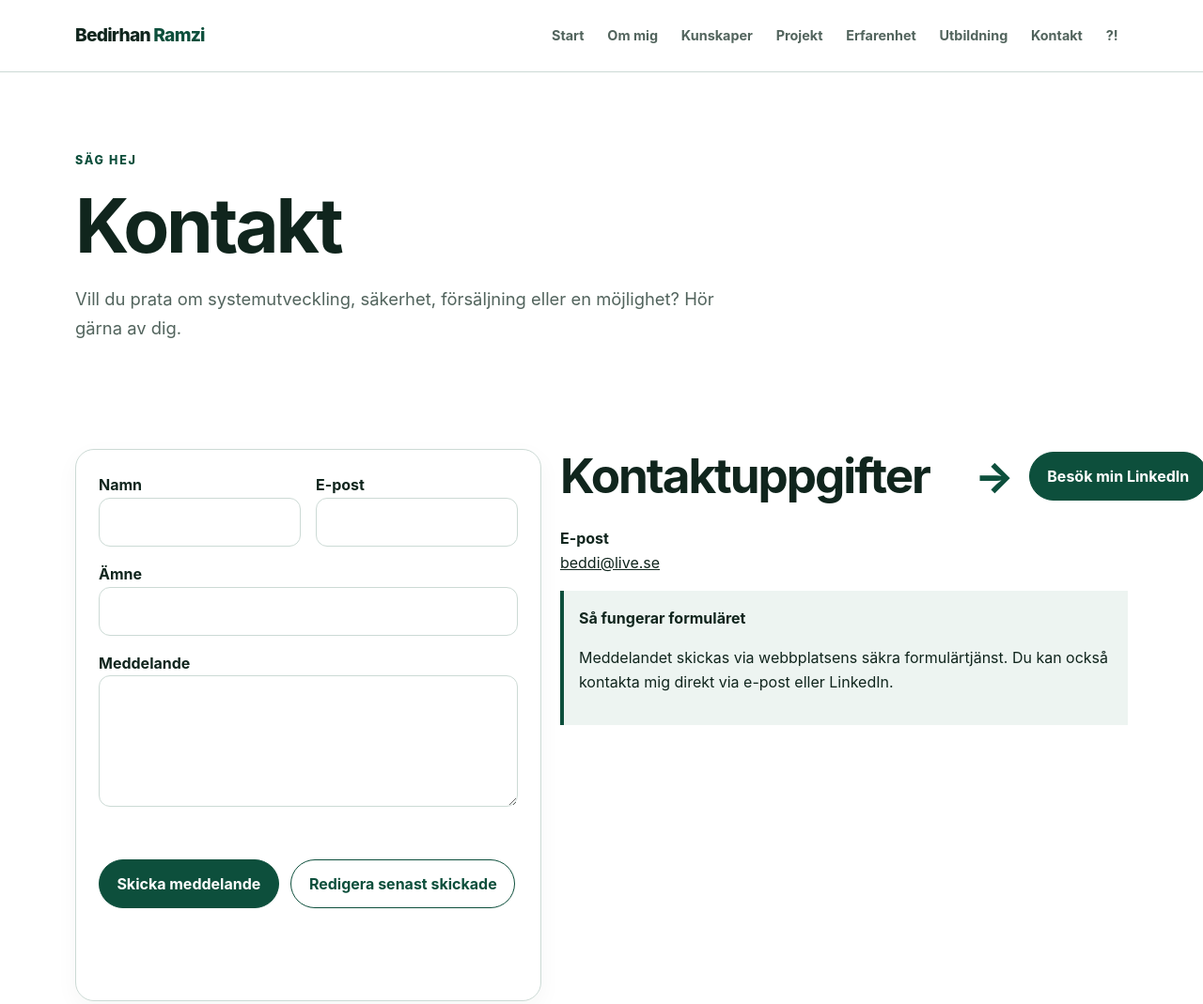
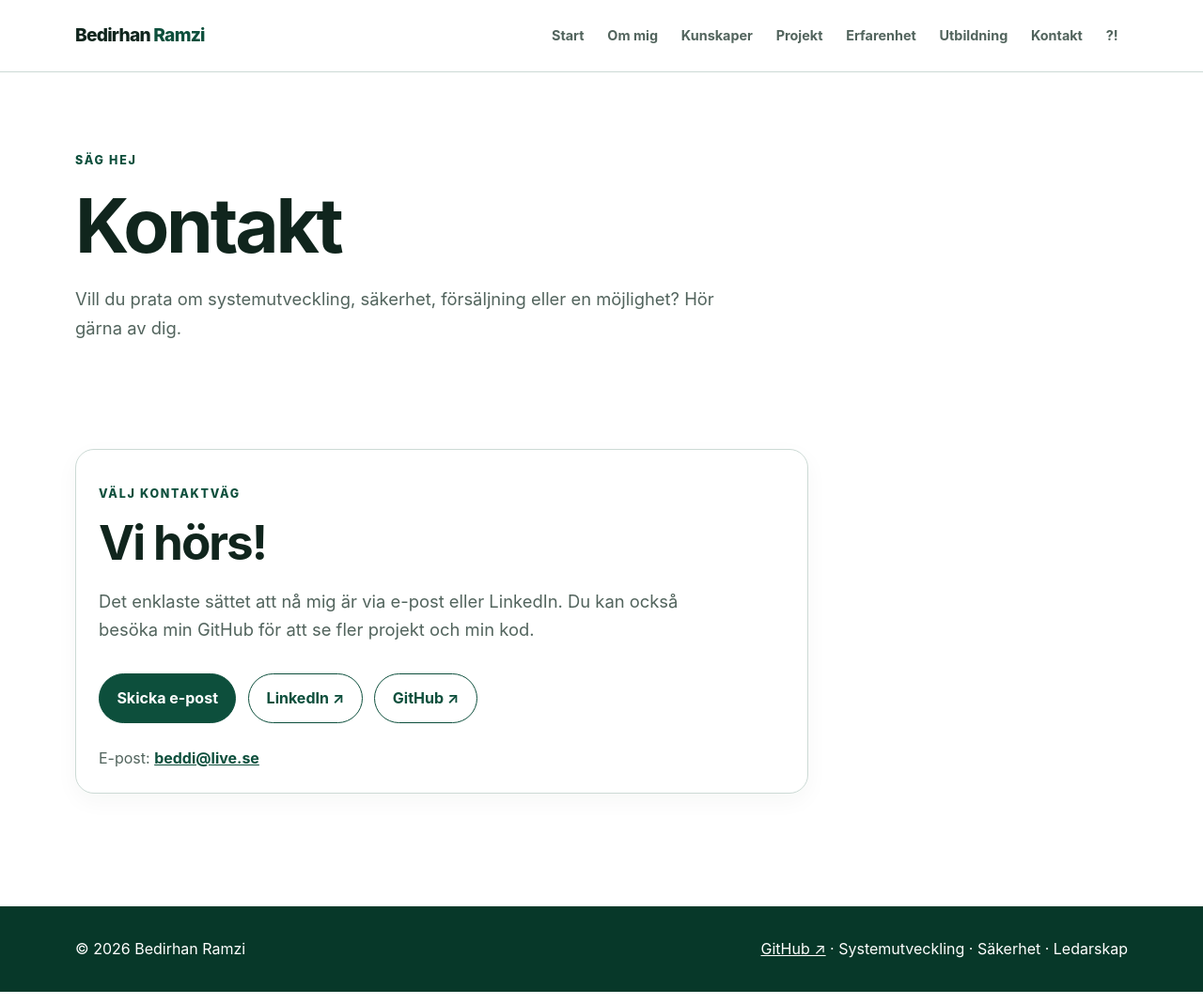
Before and after one commit to Bramzii/Min-Digitala-Portfolj, a website with bundled scripts: page src/pages/contact/contact.html in a window 1280 px wide. Shown: the top 1069 px of the page at 94% size. Built offline with nearby package versions, Linux system fonts and the light colour scheme.

Commit message:
Ersätt kontaktformulär med kontaktlänkar

```diff
--- a/src/data/api.json
+++ b/src/data/api.json
@@ -158,6 +158,5 @@
       "name": "Privacy by design",
       "category": "Pågående studier"
     }
-  ],
-  "messages": []
+  ]
 }
--- a/src/pages/contact/contact.css
+++ b/src/pages/contact/contact.css
@@ -1,59 +1,23 @@
 @import '../../assets/css/site.css';
 
-.contact-heading-row {
-  display: flex;
-  align-items: center;
-  justify-content: space-between;
-  gap: 3rem;
+.contact-card {
+  max-width: 780px;
+}
+
+.contact-card h2 {
+  margin: 0.4rem 0 1rem;
+}
+
+.contact-actions {
   margin-bottom: 1.5rem;
 }
 
-.contact-heading-row h2 {
-  margin: 0;
+.contact-email {
+  margin-bottom: 0;
+  color: var(--muted);
 }
 
-.contact-heading-row .button {
-  flex-shrink: 0;
+.contact-email a {
+  color: var(--primary);
+  font-weight: 750;
 }
-
-.linkedin-callout {
-  display: flex;
-  align-items: center;
-  gap: 1rem;
-}
-
-.linkedin-arrow {
-  color: var(--primary);
-  font-size: 2.75rem;
-  font-weight: 800;
-  line-height: 1;
-}
-
-.linkedin-button {
-  background: var(--primary);
-  border-color: var(--primary);
-  color: #fff;
-}
-
-.linkedin-button:hover {
-  background: var(--primary-dark);
-  border-color: var(--primary-dark);
-  color: #fff;
-}
-
-.honeypot {
-  position: absolute;
-  left: -9999px;
-}
-
-@media (max-width: 640px) {
-  .contact-heading-row {
-    align-items: flex-start;
-    flex-direction: column;
-    gap: 1rem;
-  }
-
-  .linkedin-callout {
-    gap: 0.75rem;
-  }
-}
--- a/src/pages/contact/contact.html
+++ b/src/pages/contact/contact.html
@@ -21,90 +21,35 @@
         </div>
       </header>
       <section class="section">
-        <div class="container grid two">
-          <form
-            class="form card"
-            id="contact-form"
-            name="kontakt"
-            method="POST"
-            data-netlify="true"
-            netlify-honeypot="bot-field"
-          >
-            <input type="hidden" name="form-name" value="kontakt" />
-            <p class="honeypot" aria-hidden="true">
-              <label
-                >Lämna detta fält tomt<input
-                  name="bot-field"
-                  tabindex="-1"
-                  autocomplete="off"
-              /></label>
+        <div class="container">
+          <article class="card contact-card">
+            <p class="eyebrow">Välj kontaktväg</p>
+            <h2>Vi hörs!</h2>
+            <p class="lead">
+              Det enklaste sättet att nå mig är via e-post eller LinkedIn. Du
+              kan också besöka min GitHub för att se fler projekt och min kod.
             </p>
-            <div class="form-row">
-              <label
-                >Namn<input
-                  name="name"
-                  required
-                  minlength="2"
-                  autocomplete="name" /></label
-              ><label
-                >E-post<input
-                  type="email"
-                  name="email"
-                  required
-                  autocomplete="email"
-              /></label>
+            <div class="actions contact-actions">
+              <a class="button" href="mailto:beddi@live.se">Skicka e-post</a>
+              <a
+                class="button secondary"
+                href="https://www.linkedin.com/in/beddi-ramzi-6b9540244/"
+                target="_blank"
+                rel="noopener noreferrer"
+                >LinkedIn ↗</a
+              >
+              <a
+                class="button secondary"
+                href="https://github.com/Bramzii"
+                target="_blank"
+                rel="noopener noreferrer"
+                >GitHub ↗</a
+              >
             </div>
-            <label>Ämne<input name="subject" required minlength="3" /></label
-            ><label
-              >Meddelande<textarea
-                name="message"
-                required
-                minlength="10"
-              ></textarea>
-            </label>
-            <div class="actions">
-              <button class="button" id="submit-message" type="submit">
-                Skicka meddelande</button
-              ><button
-                class="button secondary"
-                type="button"
-                id="edit-message"
-                hidden
-              >
-                Redigera senast skickade
-              </button>
-            </div>
-            <p class="status" id="form-status" aria-live="polite"></p>
-          </form>
-          <aside>
-            <div class="contact-heading-row">
-              <h2>Kontaktuppgifter</h2>
-              <div class="linkedin-callout">
-                <span class="linkedin-arrow" aria-hidden="true">→</span>
-                <a
-                  class="button linkedin-button"
-                  href="https://www.linkedin.com/in/beddi-ramzi-6b9540244/"
-                  target="_blank"
-                  rel="noopener noreferrer"
-                  >Besök min LinkedIn</a
-                >
-              </div>
-            </div>
-            <p>
-              <strong>E-post</strong><br /><a href="mailto:beddi@live.se"
-                >beddi@live.se</a
-              >
+            <p class="contact-email">
+              E-post: <a href="mailto:beddi@live.se">beddi@live.se</a>
             </p>
-            <div class="notice">
-              <strong>Så fungerar formuläret</strong>
-              <p id="form-explanation">
-                Meddelandet sparas i json-server. Efteråt kan avsändaren hämta
-                och uppdatera sitt senast skickade meddelande. Därmed
-                demonstrerar sidan både att spara, hämta och uppdatera
-                information.
-              </p>
-            </div>
-          </aside>
+          </article>
         </div>
       </section>
     </main>
--- a/src/pages/contact/contact.js
+++ b/src/pages/contact/contact.js
@@ -1,96 +1,6 @@
-import DataClient from "../../utilities/data-client.js";
 import Menu from "../../utilities/menu.js";
-import { settings } from "../../config/settings.js";
-
-const form = document.querySelector("#contact-form");
-const editButton = document.querySelector("#edit-message");
-const submitButton = document.querySelector("#submit-message");
-const status = document.querySelector("#form-status");
-const formExplanation = document.querySelector("#form-explanation");
-const client = new DataClient("messages");
-let messageId = settings.IS_LOCAL
-  ? localStorage.getItem("portfolioMessageId")
-  : null;
 
 const initApp = () => {
   new Menu();
-  editButton.hidden = !settings.IS_LOCAL || !messageId;
-
-  if (!settings.IS_LOCAL) {
-    formExplanation.textContent =
-      "Meddelandet skickas via webbplatsens säkra formulärtjänst. Du kan också kontakta mig direkt via e-post eller LinkedIn.";
-  }
 };
-
-const loadMessage = async () => {
-  try {
-    const message = await client.findById(messageId);
-    ["name", "email", "subject", "message"].forEach((field) => {
-      form.elements[field].value = message[field] || "";
-    });
-    form.dataset.editing = "true";
-    submitButton.textContent = "Uppdatera meddelande";
-    status.textContent =
-      "Meddelandet är hämtat. Ändra det och tryck på Uppdatera.";
-  } catch (error) {
-    localStorage.removeItem("portfolioMessageId");
-    messageId = null;
-    editButton.hidden = true;
-    status.textContent = "Det tidigare meddelandet kunde inte hittas.";
-  }
-};
-
-const handleSubmit = async (event) => {
-  event.preventDefault();
-  const formData = new FormData(form);
-  const data = Object.fromEntries(formData);
-  delete data["form-name"];
-  delete data["bot-field"];
-
-  status.classList.remove("error");
-  status.textContent = "Skickar …";
-
-  try {
-    if (!settings.IS_LOCAL) {
-      const response = await fetch("/", {
-        method: "POST",
-        headers: { "content-type": "application/x-www-form-urlencoded" },
-        body: new URLSearchParams(formData).toString(),
-      });
-
-      if (!response.ok) {
-        throw new Error(`${response.status} - ${response.statusText}`);
-      }
-
-      status.textContent = "Tack! Ditt meddelande har skickats.";
-    } else if (form.dataset.editing === "true" && messageId) {
-      await client.update(messageId, {
-        ...data,
-        updatedAt: new Date().toISOString(),
-      });
-      status.textContent = "Ditt meddelande har uppdaterats.";
-    } else {
-      const savedMessage = await client.add({
-        ...data,
-        sentAt: new Date().toISOString(),
-      });
-      messageId = savedMessage.id;
-      localStorage.setItem("portfolioMessageId", String(messageId));
-      editButton.hidden = false;
-      status.textContent = "Tack! Ditt meddelande har sparats.";
-    }
-
-    form.reset();
-    delete form.dataset.editing;
-    submitButton.textContent = "Skicka meddelande";
-  } catch (error) {
-    status.textContent = settings.IS_LOCAL
-      ? "Meddelandet kunde inte sparas. Kontrollera att databasen är startad."
-      : "Meddelandet kunde inte skickas. Mejla mig gärna direkt i stället.";
-    status.classList.add("error");
-  }
-};
-
-editButton.addEventListener("click", loadMessage);
-form.addEventListener("submit", handleSubmit);
 initApp();
```
